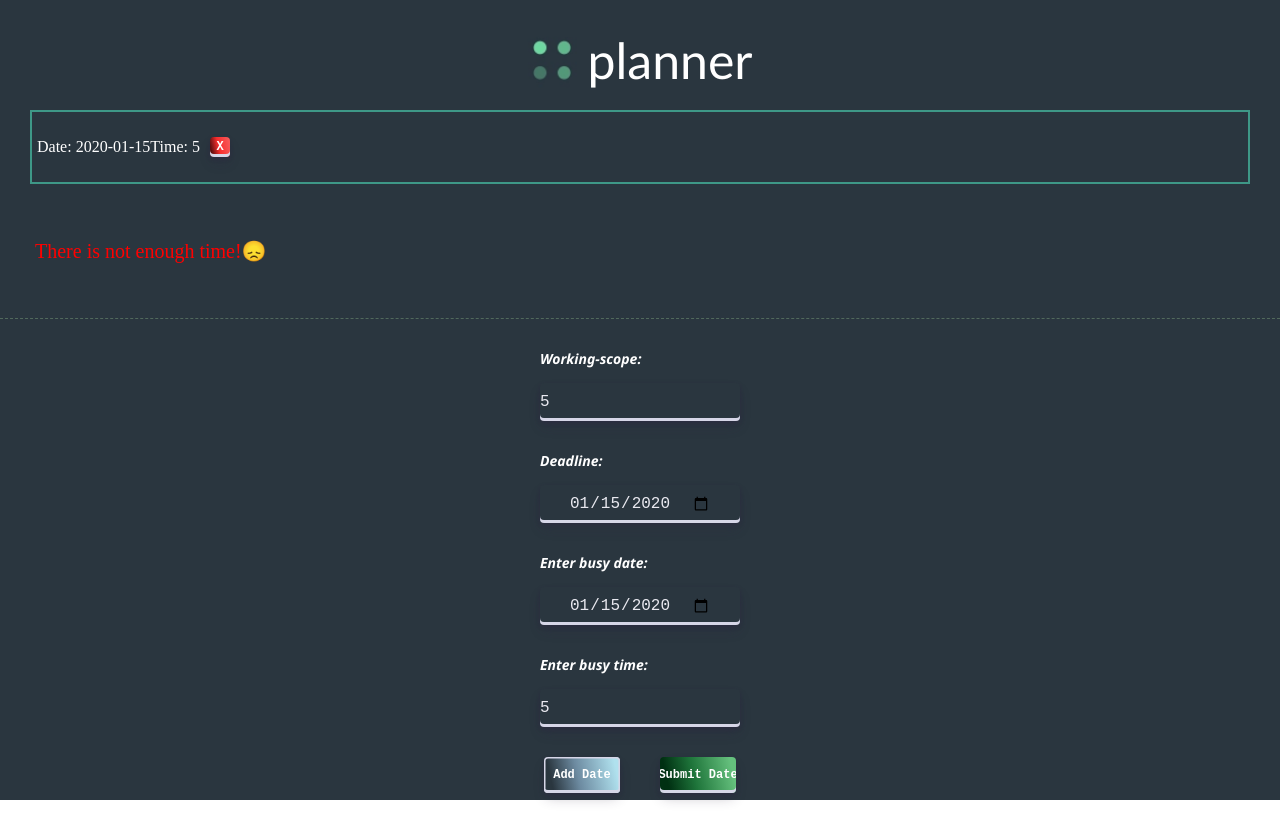
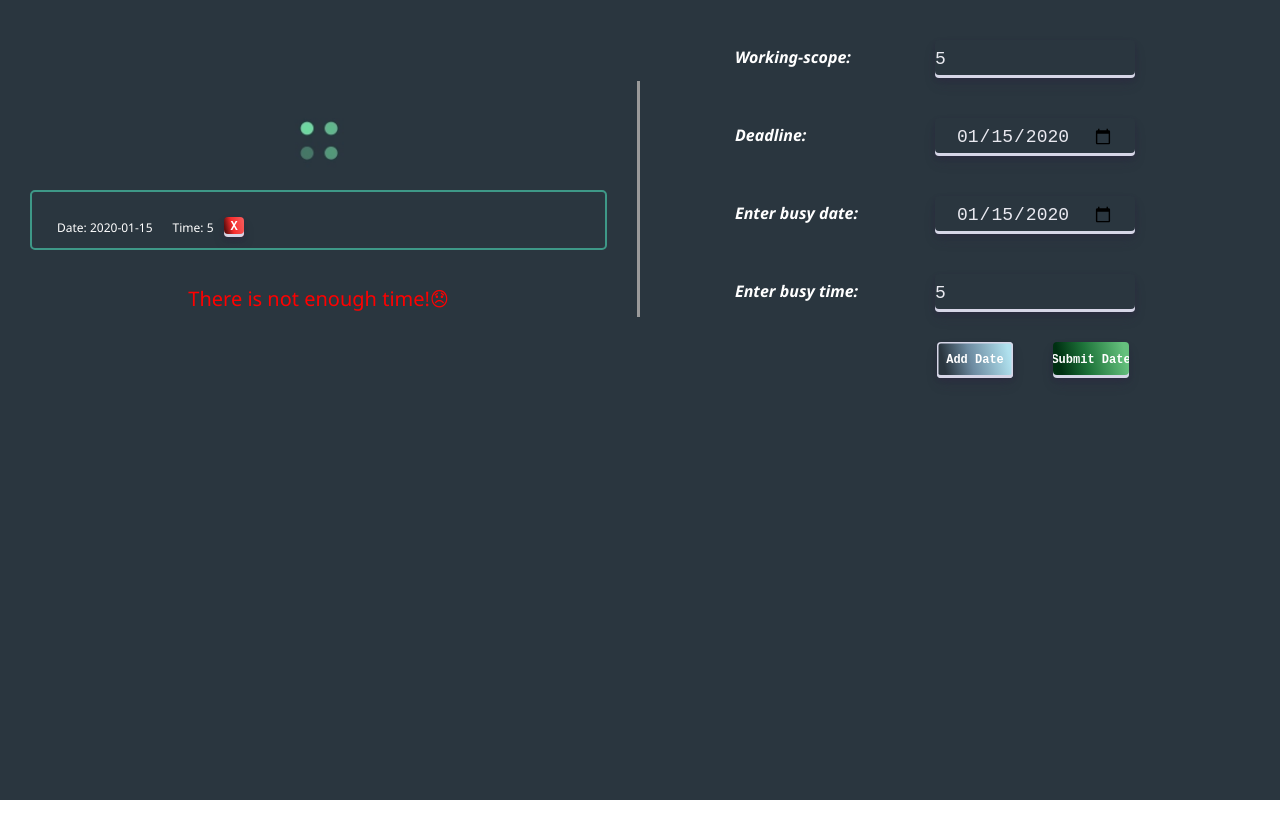
Before and after one commit to simonasablinaite/tietoevry-academy-task-JS, a website: page index.html in a window 1280 px wide. Both pictures are taken after typing "5", "2020-01-15", "2020-01-15", "5" into the empty fields and a click on the button "Add Date". Drawn offline with Linux system fonts and the light colour scheme.

Commit message:
Scrollbar

```diff
--- a/planner.js
+++ b/planner.js
@@ -6,10 +6,10 @@ const busyDate = document.querySelector('#busy-date');
 const busyTime = document.querySelector('#busy-time');
 const addBtn = document.querySelector('.add-btn');
 const submitBtn = document.querySelector('.submit-btn');
-const responseContainer = document.querySelector('.response-container')
+const responseContainer = document.querySelector('.response-container');
+const titleName = document.querySelector('h1');
+const logo = document.querySelector('img');
 
-
-//variables
 let countDays;
 let alertMsg = '';
 let freeTimeCount = 0;
@@ -57,6 +57,7 @@ addBtn.addEventListener('click', () => {
    })
    busyDataItem.append(busyDateElement, busyTimeElement, deleteItemBtn);
    busyDateAndTimeList.append(busyDataItem);
+   showResponse();
 })
 
 // Sukuriu formai ivyki: kai forma submitinama, gaunami formos duomenys, kurie panaudojami lsiko apskaiciavimui:
@@ -164,6 +165,8 @@ function formValidation() {
 }
 function showResponse() {
    setTimeout(() => {
-      responseContainer.style.display = 'flex'
+      responseContainer.style.display = 'flex';
+      titleName.style.display = 'none';
+
    })
 }
--- a/style/components/alertMessage.css
+++ b/style/components/alertMessage.css
@@ -7,7 +7,7 @@ span {
 
 #alert-msg {
   display: none;
-  margin-top: 20px;
+  text-align: center;
   font-size: 20px;
   font-weight: 400;
   position: relative;
--- a/style/components/base.css
+++ b/style/components/base.css
@@ -4,6 +4,7 @@ body * {
   padding: 0;
   vertical-align: top;
   box-sizing: border-box;
+  font-family: "Segoe UI", Tahoma, Geneva, Verdana, sans-serif;
 }
 
 form {
@@ -14,5 +15,4 @@ form {
 .container {
   display: flex;
   flex-direction: column;
-  gap: 50px;
 }
--- /dev/null
+++ b/style/components/layout.css
@@ -0,0 +1,37 @@
+@media (min-width: 768px) {
+  .form-control {
+    display: grid;
+    grid-template-columns: repeat(2, 1fr);
+    align-items: center;
+  }
+  .buttons-wrapper {
+    margin-left: 195px;
+  }
+  label {
+    font-size: 16px;
+  }
+  input {
+    font-size: 18px;
+  }
+}
+
+@media (min-width: 992px) {
+  .container {
+    display: grid;
+    grid-template-columns: repeat(2, 1fr);
+    align-items: center;
+  }
+  .response-wrapper {
+    padding: 30px;
+    border-right-style: outset;
+    position: relative;
+  }
+  .response-wrapper::scrollbar-width {
+    width: 1px;
+  }
+  .planner-wrapper {
+    margin-right: 50px;
+    border-right: 1px solid rgb(100, 163, 121) 55%;
+    border-top: none;
+  }
+}
--- a/style/components/planner.css
+++ b/style/components/planner.css
@@ -1,5 +1,6 @@
 .planner-wrapper {
-  border-top: 1px dashed rgb(81, 105, 92);
+  border-top: outset;
+  border-color: #11ad96;
   padding-top: 10px;
   display: flex;
   flex-direction: column;
@@ -13,10 +14,10 @@
   justify-content: center;
   margin-top: 20px;
 }
+
 label {
   text-align: start;
   margin-bottom: 5px;
-  font-family: "Segoe UI", Tahoma, Geneva, Verdana, sans-serif;
   font-size: 14px;
   font-weight: 600;
   font-style: italic;
--- a/style/components/title.css
+++ b/style/components/title.css
@@ -18,19 +18,28 @@ h1 {
   font-family: "Trebuchet MS", "Lucida Sans Unicode", "Lucida Grande",
     "Lucida Sans", Arial, sans-serif;
   font-weight: 100;
-  font-size: 50px;
+  font-size: 40px;
 }
 
 .response-container {
   display: none;
   margin-top: 20px;
-  display: flex;
   border: 2px solid #3e9887;
+  border-radius: 5px;
   padding: 5px;
+  max-height: 60px;
+  overflow: scroll;
 }
 
 .busy-data-item {
+  font-family: "Segoe UI", Tahoma, Geneva, Verdana;
   display: flex;
   align-items: center;
   justify-content: space-between;
 }
+
+.busy-data-item p {
+  margin-left: 10px;
+  font-size: 12px;
+  padding: 0;
+}
--- a/style/home.css
+++ b/style/home.css
@@ -3,3 +3,4 @@
 @import "./components/planner.css";
 @import "./components/buttons.css";
 @import "./components/alertMessage.css";
+@import "./components/layout.css";
```
